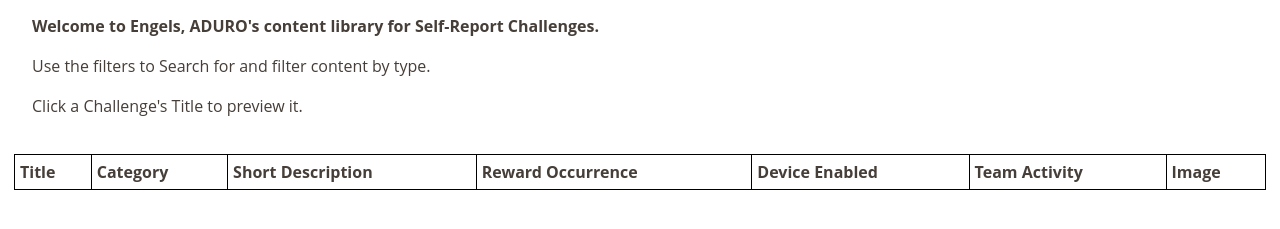
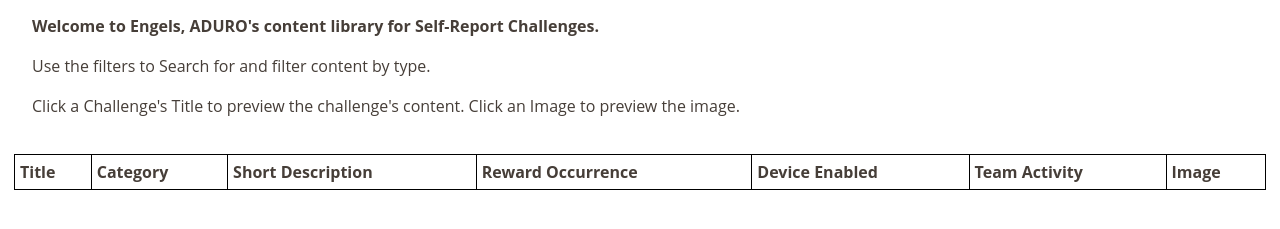
Before and after one commit to arapawa/engels, a website built with webpack: page index.html in a window 1280 px wide. Shown: the part 63-292 px from the top of the page. Built offline with nearby package versions, Linux system fonts and the light colour scheme.

Commit message:
Add image previewing - for easy downloading

```diff
--- a/index.html
+++ b/index.html
@@ -32,7 +32,7 @@
     <div id="intro-text">
       <p><strong>Welcome to Engels, ADURO's content library for Self-Report Challenges.</strong></p>
       <p>Use the filters to Search for and filter content by type.</p>
-      <p>Click a Challenge's Title to preview it.</p>
+      <p>Click a Challenge's Title to preview the challenge's content. Click an Image to preview the image.</p>
     </div>
 
     <div id="table-container">
--- a/src/challenges.js
+++ b/src/challenges.js
@@ -74,6 +74,4 @@
 
 	});
 
-
-
 }
```
